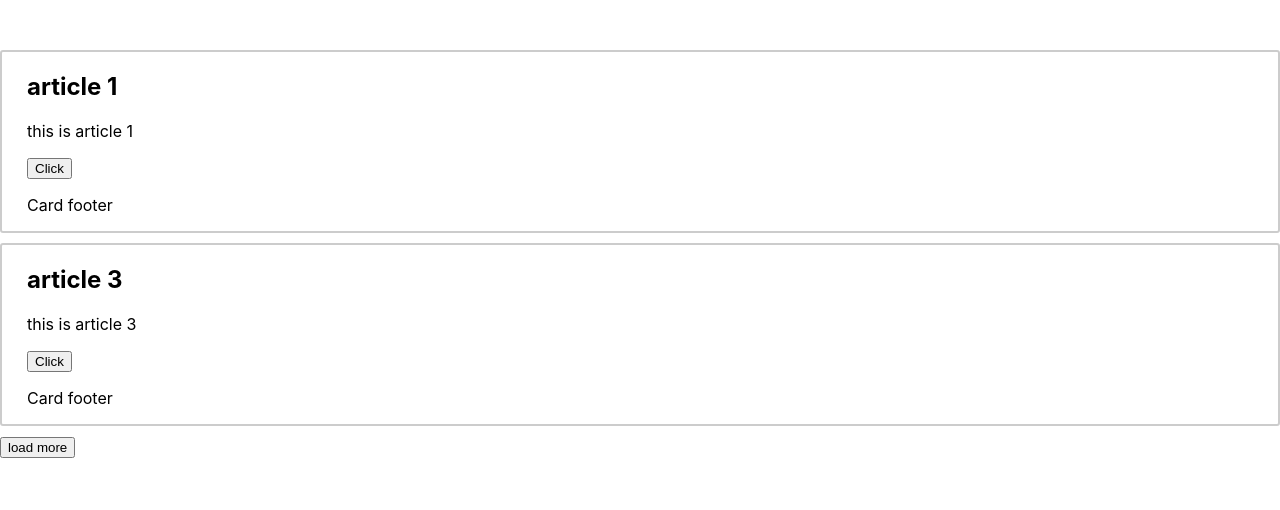
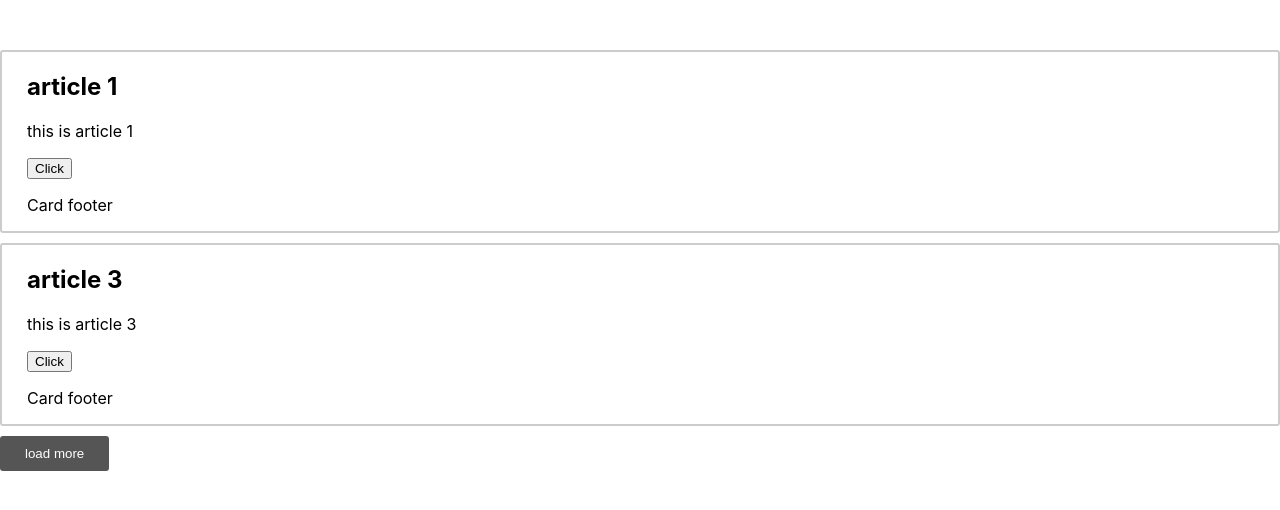
Before and after one commit to Marzieh235/React, a React (Create React App) app: page / in a window 1280 px wide. Shown: the top 510 px of the page. Built offline with nearby package versions, Linux system fonts and the light colour scheme.

Commit message:
Using linear styles

```diff
--- a/src/App.js
+++ b/src/App.js
@@ -7,28 +7,28 @@ import Card from './components/Card';
 class App extends React.Component {
   state = {
     articles: [
-      { id: 1, title: 'article 1', body: 'this is article 1' ,active :1 },
-      { id: 2, title: 'article 2', body: 'this is article 2' ,active :0},
-      { id: 3, title: 'article 3', body: 'this is article 3' ,active :1},
+      { id: 1, title: 'article 1', body: 'this is article 1', active: 1 },
+      { id: 2, title: 'article 2', body: 'this is article 2', active: 0 },
+      { id: 3, title: 'article 3', body: 'this is article 3', active: 1 },
     ],
     title: 'this is test ',
     loading: false,
   }
 
   loadMore = () => {
-    this.setState({loading : true})
+    this.setState({ loading: true })
     setTimeout(() => {
       let articles = [
-        { id: 4, title: 'article 4', body: 'this is article 4' ,active :1},
-        { id: 5, title: 'article 5', body: 'this is article 5' ,active :0},
-        { id: 6, title: 'article 6', body: 'this is article 6' ,active :1},
+        { id: 4, title: 'article 4', body: 'this is article 4', active: 1 },
+        { id: 5, title: 'article 5', body: 'this is article 5', active: 0 },
+        { id: 6, title: 'article 6', body: 'this is article 6', active: 1 },
       ]
 
 
       this.setState((prevState => {
         return {
           articles: [...prevState.articles, ...articles],
-          loading : false
+          loading: false
         }
       }))
     }, 3000);
@@ -40,13 +40,21 @@ class App extends React.Component {
     console.log(this.state);
     let articleList = this.state.articles.map((article, index) => article.active ? <Card key={index} title={article.title} body={article.body} /> : null)
 
+    const BtnStyle = {
+      backgroundColor: '#555',
+      padding: '10px 25px',
+      border: 'none',
+      color: 'white',
+      borderRadius: '3px'
+    }
+
     return (
       <div className="app">
         {articleList}
-        { this.state.loading
-        ? <div>loading ...</div>
-        : null }
-        <button onClick={this.loadMore}>load more</button>
+        {this.state.loading
+          ? <div>loading ...</div>
+          : null}
+        <button style={BtnStyle} onClick={this.loadMore}>load more</button>
       </div>
     );
   }
```
